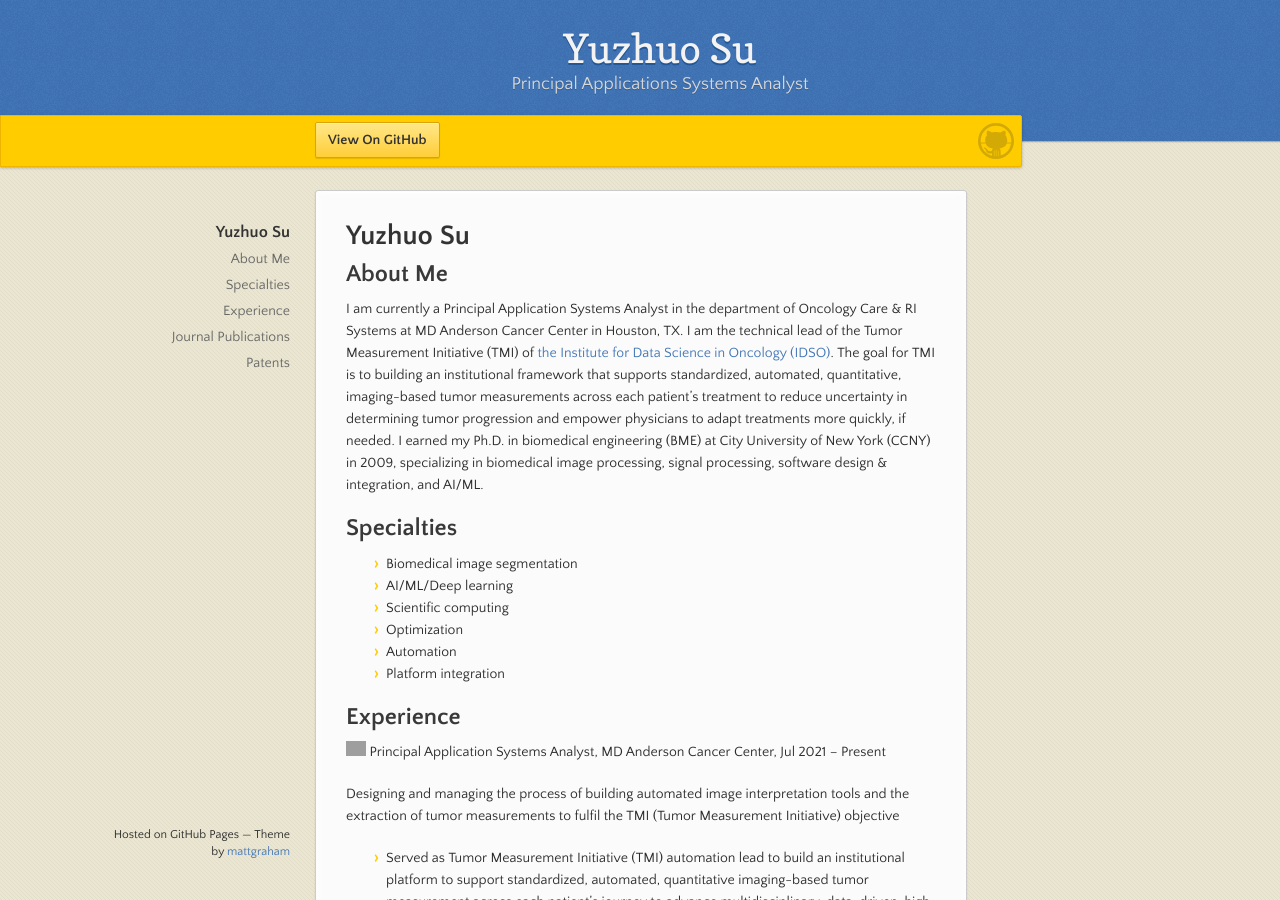
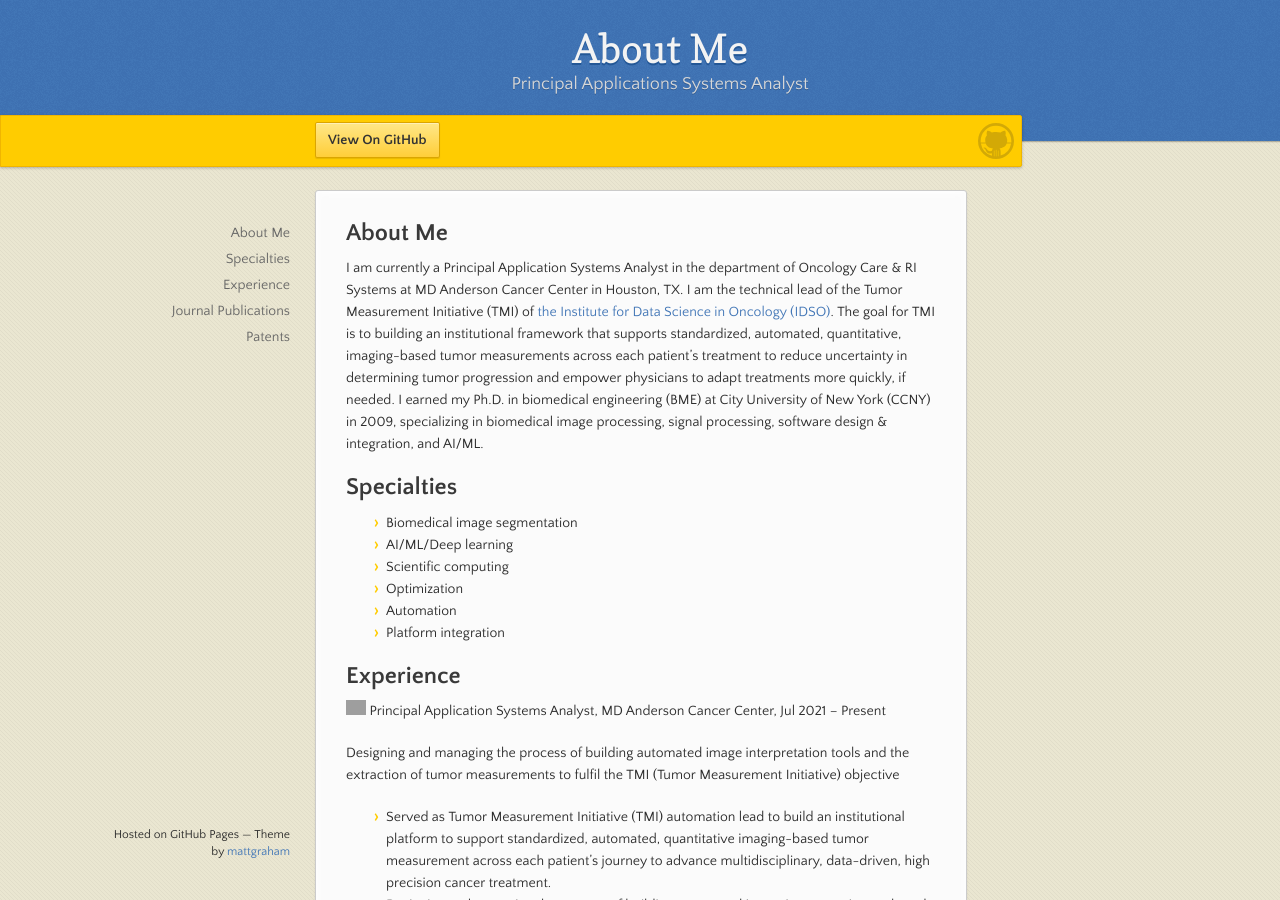
Before and after one commit to syzsuzy/syzsuzy.github.io, a Jekyll site: the page built from index.md, in a window 1280 px wide and 900 px high. Built offline with Jekyll 4.4.1, drawn with Linux system fonts in a browser that asks for light colours; our own code applies the rules of GitHub Pages for plain Markdown files; grey boxes are pictures that could not be loaded.

Commit message:
Update index.md

```diff
--- a/index.md
+++ b/index.md
@@ -1,8 +1,6 @@
 ---
 layout: default
 ---
-
-# Yuzhuo Su
 
 ## About Me
 
```
